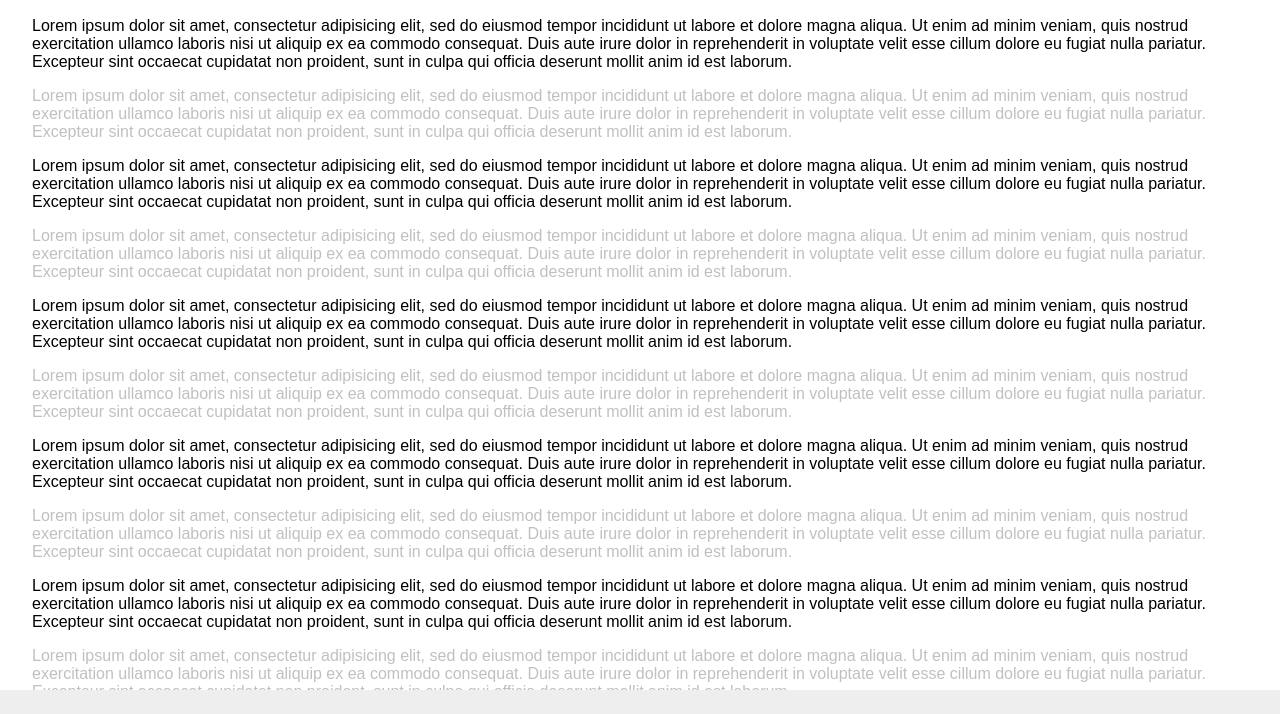
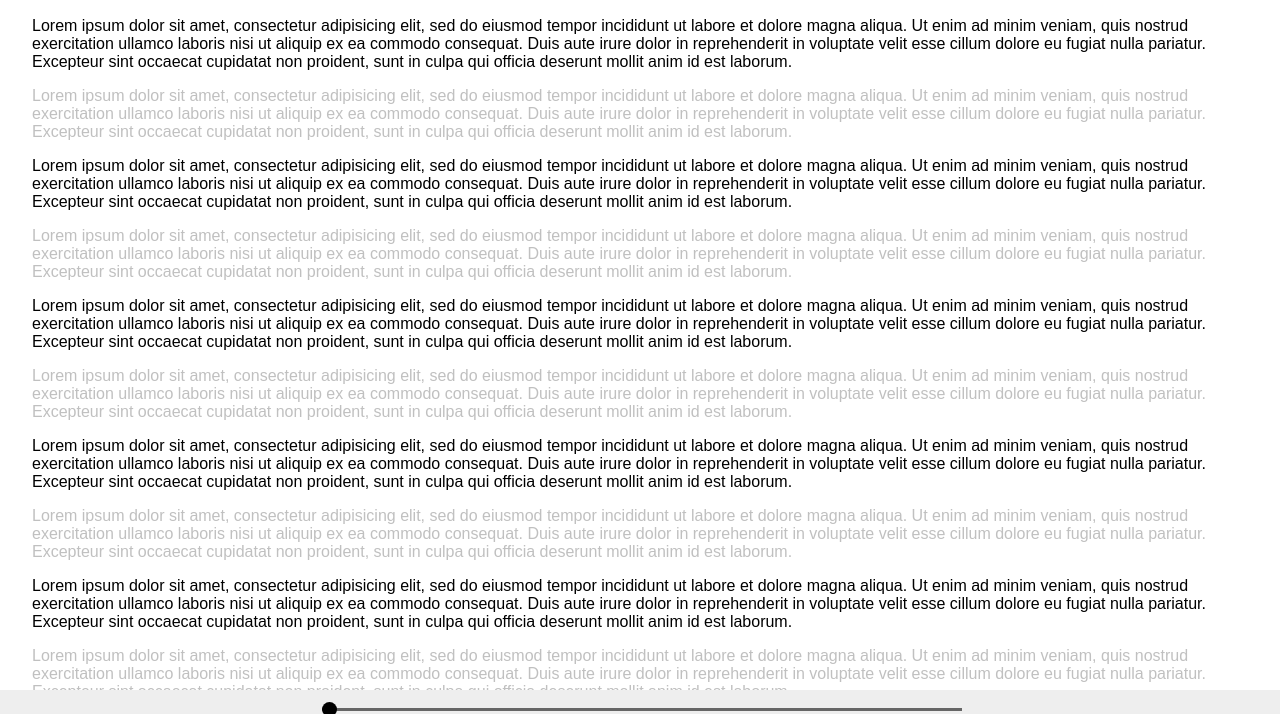
Before and after one commit to LiamChapman/PageScrollRange, a plain HTML site: page index.html in a window 1280 px wide. Shown: the part 70-784 px from the top of the page. Drawn offline with Linux system fonts and the light colour scheme.

Commit message:
adjusted css to work in chrome and safari

```diff
--- a/index.html
+++ b/index.html
@@ -41,7 +41,7 @@
 
 			footer input {
 				position: absolute;
-				margin: 40% auto 0;
+				top: 40%;
 				width: 50%;
 				cursor: pointer;
 			}
```
